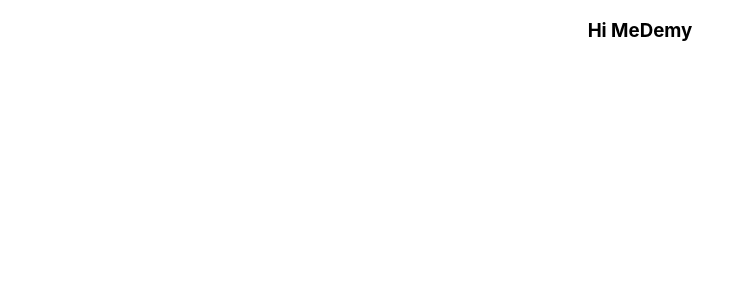
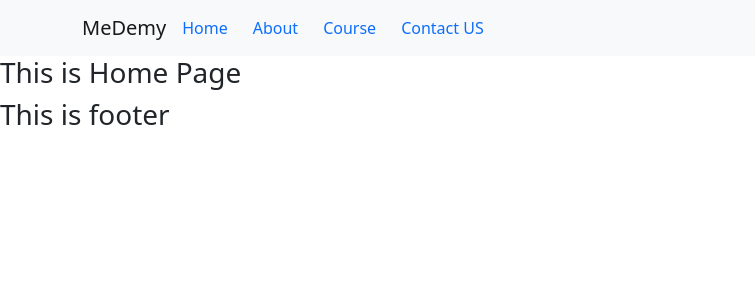
Before and after one commit to yeasirarafatpp/meDemy, a React (Create React App) app: page / in a window 1280 px wide. Shown: the top 300 px of the page, without its empty margins (0-755 px from the left). Built offline with nearby package versions, Linux system fonts and the light colour scheme.

Commit message:
Set All Route and Change Readme File

```diff
--- a/package.json
+++ b/package.json
@@ -6,8 +6,11 @@
     "@testing-library/jest-dom": "^5.14.1",
     "@testing-library/react": "^11.2.7",
     "@testing-library/user-event": "^12.8.3",
+    "bootstrap": "^5.1.1",
     "react": "^17.0.2",
+    "react-bootstrap": "^2.0.0-rc.0",
     "react-dom": "^17.0.2",
+    "react-router-dom": "^5.3.0",
     "react-scripts": "4.0.3",
     "web-vitals": "^1.1.2"
   },
--- a/public/index.html
+++ b/public/index.html
@@ -1,14 +1,12 @@
 <!DOCTYPE html>
 <html lang="en">
+
 <head>
   <meta charset="utf-8" />
   <link rel="icon" href="%PUBLIC_URL%/favicon.ico" />
   <meta name="viewport" content="width=device-width, initial-scale=1" />
   <meta name="theme-color" content="#000000" />
-    <meta
-      name="description"
-      content="Web site created using create-react-app"
-    />
+  <meta name="description" content="Web site created using create-react-app" />
   <link rel="apple-touch-icon" href="%PUBLIC_URL%/logo192.png" />
   <!--
       manifest.json provides metadata used when your web app is installed on a
@@ -24,8 +22,9 @@
       work correctly both with client-side routing and a non-root public URL.
       Learn how to configure a non-root public URL by running `npm run build`.
     -->
-    <title>React App</title>
+  <title>MeDemy</title>
 </head>
+
 <body>
   <noscript>You need to enable JavaScript to run this app.</noscript>
   <div id="root"></div>
@@ -40,4 +39,5 @@
       To create a production bundle, use `npm run build` or `yarn build`.
     -->
 </body>
+
 </html>
--- a/src/App.js
+++ b/src/App.js
@@ -1,10 +1,41 @@
 import logo from './logo.svg';
 import './App.css';
+import { BrowserRouter, Switch, Route } from 'react-router-dom';
+import Header from './components/Header/Header';
+import Home from './components/Home/Home';
+import Footer from './components/Footer/Footer';
+import About from './components/About/About';
+import Contact from './components/Contact/Contact';
+import NotFound from './components/NotFound/NotFound';
+import Courses from './components/Courses/Courses';
 
 function App() {
   return (
-    <div className="App">
-      <h3>Hi MeDemy</h3>
+    <div>
+      <BrowserRouter>
+        <Header></Header>
+        <Switch>
+          <Route exact path="/">
+            <Home></Home>
+          </Route>
+          <Route path="/home">
+            <Home></Home>
+          </Route>
+          <Route path="/about">
+            <About></About>
+          </Route>
+          <Route path="/contact">
+            <Contact></Contact>
+          </Route>
+          <Route path="/courses">
+            <Courses></Courses>
+          </Route>
+          <Route path="*">
+            <NotFound></NotFound>
+          </Route>
+        </Switch>
+        <Footer></Footer>
+      </BrowserRouter>
     </div>
   );
 }
--- /dev/null
+++ b/src/components/About/About.js
@@ -0,0 +1,11 @@
+import React from 'react';
+
+const About = () => {
+    return (
+        <div>
+            <h3>This is about us</h3>
+        </div>
+    );
+};
+
+export default About;
--- /dev/null
+++ b/src/components/Contact/Contact.js
@@ -0,0 +1,11 @@
+import React from 'react';
+
+const Contact = () => {
+    return (
+        <div>
+            <h3>Contact Us page</h3>
+        </div>
+    );
+};
+
+export default Contact;
--- /dev/null
+++ b/src/components/Courses/Courses.js
@@ -0,0 +1,11 @@
+import React from 'react';
+
+const Courses = () => {
+    return (
+        <div>
+            <h3>Here show all course</h3>
+        </div>
+    );
+};
+
+export default Courses;
--- /dev/null
+++ b/src/components/Footer/Footer.js
@@ -0,0 +1,11 @@
+import React from 'react';
+
+const Footer = () => {
+    return (
+        <div>
+            <h3>This is footer</h3>
+        </div>
+    );
+};
+
+export default Footer;
--- /dev/null
+++ b/src/components/Header/Header.css
@@ -0,0 +1,4 @@
+.header a{
+    margin-right: 25px;
+    text-decoration: none;
+}
--- /dev/null
+++ b/src/components/Header/Header.js
@@ -0,0 +1,27 @@
+import React from 'react';
+import { Container, Nav, Navbar } from 'react-bootstrap';
+import { Link, NavLink } from 'react-router-dom';
+import './Header.css';
+
+const Header = () => {
+    return (
+        <div>
+            <Navbar bg="light" expand="lg">
+                <Container>
+                    <Navbar.Brand to="/">MeDemy</Navbar.Brand>
+                    <Navbar.Toggle aria-controls="basic-navbar-nav" />
+                    <Navbar.Collapse id="basic-navbar-nav">
+                        <Nav className="me-auto header">
+                            <Link to="/home">Home</Link>
+                            <Link to="/about">About</Link>
+                            <Link to="/courses">Course</Link>
+                            <Link to="/contact">Contact US</Link>
+                        </Nav>
+                    </Navbar.Collapse>
+                </Container>
+            </Navbar>
+        </div>
+    );
+};
+
+export default Header;
--- /dev/null
+++ b/src/components/Home/Home.js
@@ -0,0 +1,11 @@
+import React from 'react';
+
+const Home = () => {
+    return (
+        <div>
+            <h3>This is Home Page</h3>
+        </div>
+    );
+};
+
+export default Home;
--- /dev/null
+++ b/src/components/NotFound/NotFound.js
@@ -0,0 +1,11 @@
+import React from 'react';
+
+const NotFound = () => {
+    return (
+        <div>
+            <h3>Sorry Nothing Found Please Go Back</h3>
+        </div>
+    );
+};
+
+export default NotFound;
--- a/src/index.js
+++ b/src/index.js
@@ -3,6 +3,7 @@ import ReactDOM from 'react-dom';
 import './index.css';
 import App from './App';
 import reportWebVitals from './reportWebVitals';
+import 'bootstrap/dist/css/bootstrap.min.css';
 
 ReactDOM.render(
   <React.StrictMode>
```
Also changed, not shown: 2 other files (tests, documents, lock files or other folders). Lines whose indentation alone changed are shown as unchanged.
